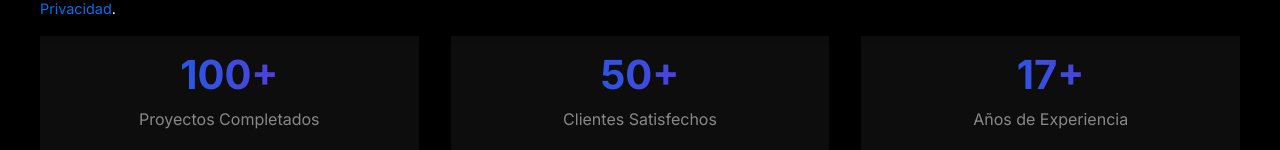
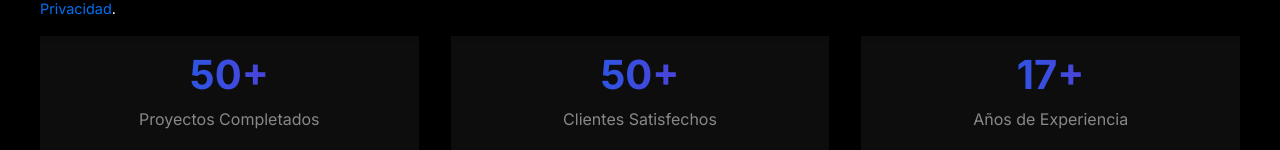
Before and after one commit to jiriarte/bairesoft-react, a React (Vite) app: page /about in a window 1280 px wide. Shown: the part 764-914 px from the top of the page. Built offline with nearby package versions, Linux system fonts and the light colour scheme.

Commit message:
feat: actualizar número de proyectos completados a 50+

```diff
--- a/src/pages/About/index.jsx
+++ b/src/pages/About/index.jsx
@@ -224,7 +224,7 @@ const About = () => {
             animate={{ opacity: 1, y: 0 }}
             transition={{ duration: 0.6, delay: 0.6 }}
           >
-            <h3>100+</h3>
+            <h3>50+</h3>
             <p>Proyectos Completados</p>
           </StatItem>
           <StatItem
```
